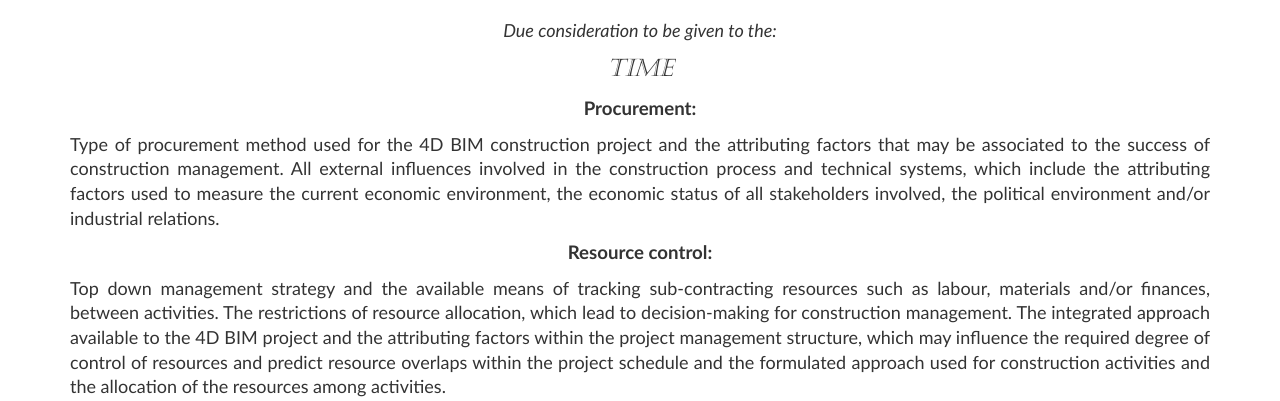
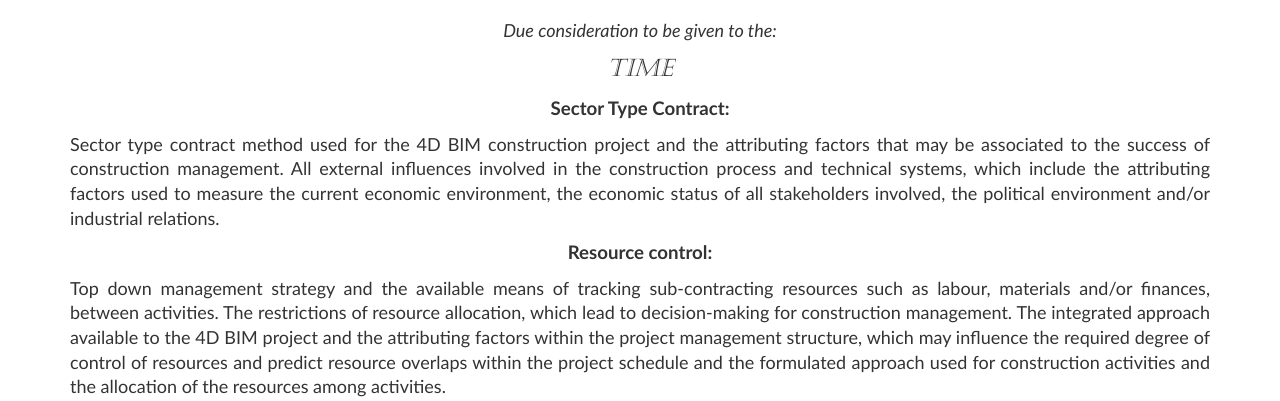
Before and after one commit to Chipop/bim_4d, a Flask app: template templates/constraints.html in a window 1280 px wide. Shown: the part 392-793 px from the top of the page. Run offline with Flask 2, Linux system fonts and the light colour scheme; the template is opened without the code that fills it, so the values that code supplies are empty; parts of the project's set-up code (start-up, migrations or seed data) failed here and were passed over; some libraries are stand-ins or nearby versions.

Commit message:
Modify constraints

```diff
--- a/templates/constraints.html
+++ b/templates/constraints.html
@@ -25,8 +25,8 @@ Project Constraints
     <br>
     <p style="font-style: italic; text-align: center;">Due consideration to be given to the:</p>
     <p align="middle" class="bim-page-sub-title" style="font-style: italic">Time</p>
-    <p style="font-size: 14pt; font-weight: bold; text-align: center;">Procurement: </p>
-    <p>Type of procurement method used for the 4D BIM construction project and the attributing factors that may be associated to the success of construction management. All external influences involved in the construction process and technical systems, which include the attributing factors used to measure the current economic environment, the economic status of all stakeholders involved, the political environment and/or industrial relations.</p>
+    <p style="font-size: 14pt; font-weight: bold; text-align: center;">Sector Type Contract: </p>
+    <p>Sector type contract method used for the 4D BIM construction project and the attributing factors that may be associated to the success of construction management. All external influences involved in the construction process and technical systems, which include the attributing factors used to measure the current economic environment, the economic status of all stakeholders involved, the political environment and/or industrial relations.</p>
     <p style="font-size: 14pt; font-weight: bold; text-align: center;">Resource control: </p>
     <p>Top down management strategy and the available means of tracking sub-contracting resources such as labour, materials and/or finances, between activities. The restrictions of resource allocation, which lead to decision-making for construction management. The integrated approach available to the 4D BIM project and the attributing factors within the project management structure, which may influence the required degree of control of resources and predict resource overlaps within the project schedule and the formulated approach used for construction activities and the allocation of the resources among activities.</p>
     <p style="font-size: 14pt; font-weight: bold; text-align: center;">Site logistics: </p>
```
